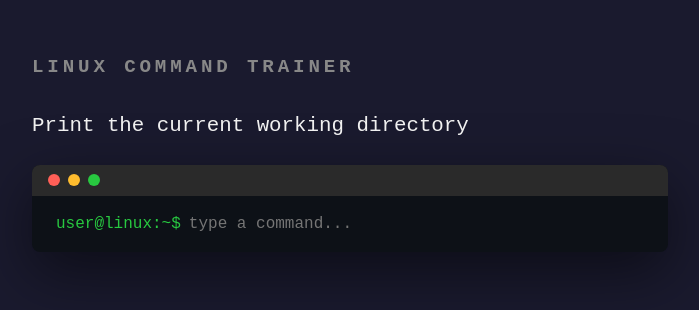
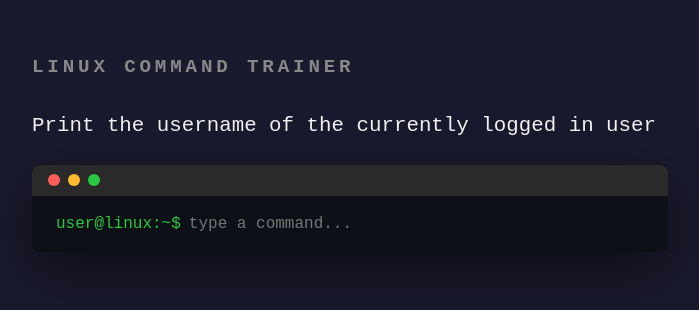
Before and after one commit to JakeR-BBC/linux-command-trainer, a React (Vite) app: page / in a window 1280 px wide. Shown: the part 246-556 px from the top of the page, without its empty margins (290-989 px from the left). Built offline with nearby package versions, Linux system fonts and the light colour scheme.

Commit message:
Make first prompt random

```diff
--- a/src/App.jsx
+++ b/src/App.jsx
@@ -8,7 +8,7 @@ function getRandomCommand(currentId) {
 }
 
 function App() {
-  const [command, setCommand] = useState(commands[0])
+  const [command, setCommand] = useState(commands[Math.floor(Math.random() * commands.length)])
   const [feedback, setFeedback] = useState(null)
 
   function handleSubmit(isCorrect) {
```
